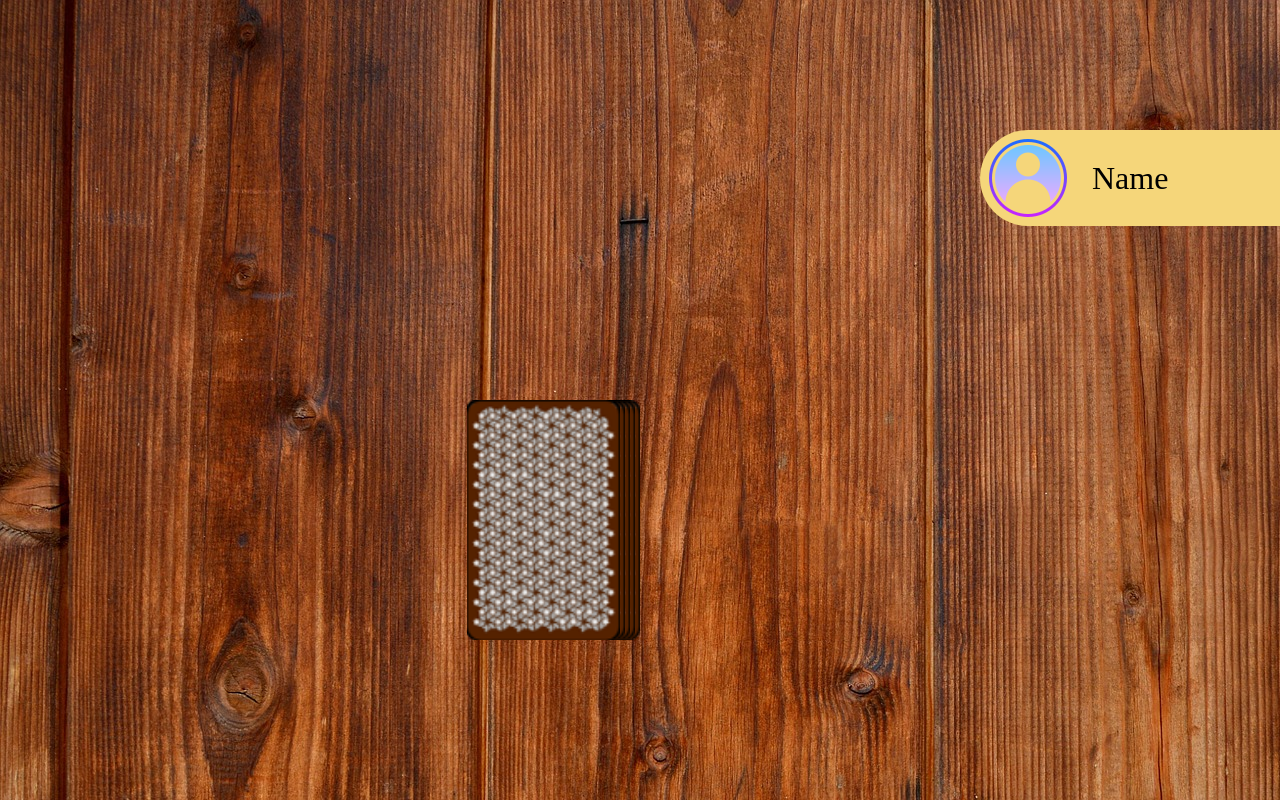
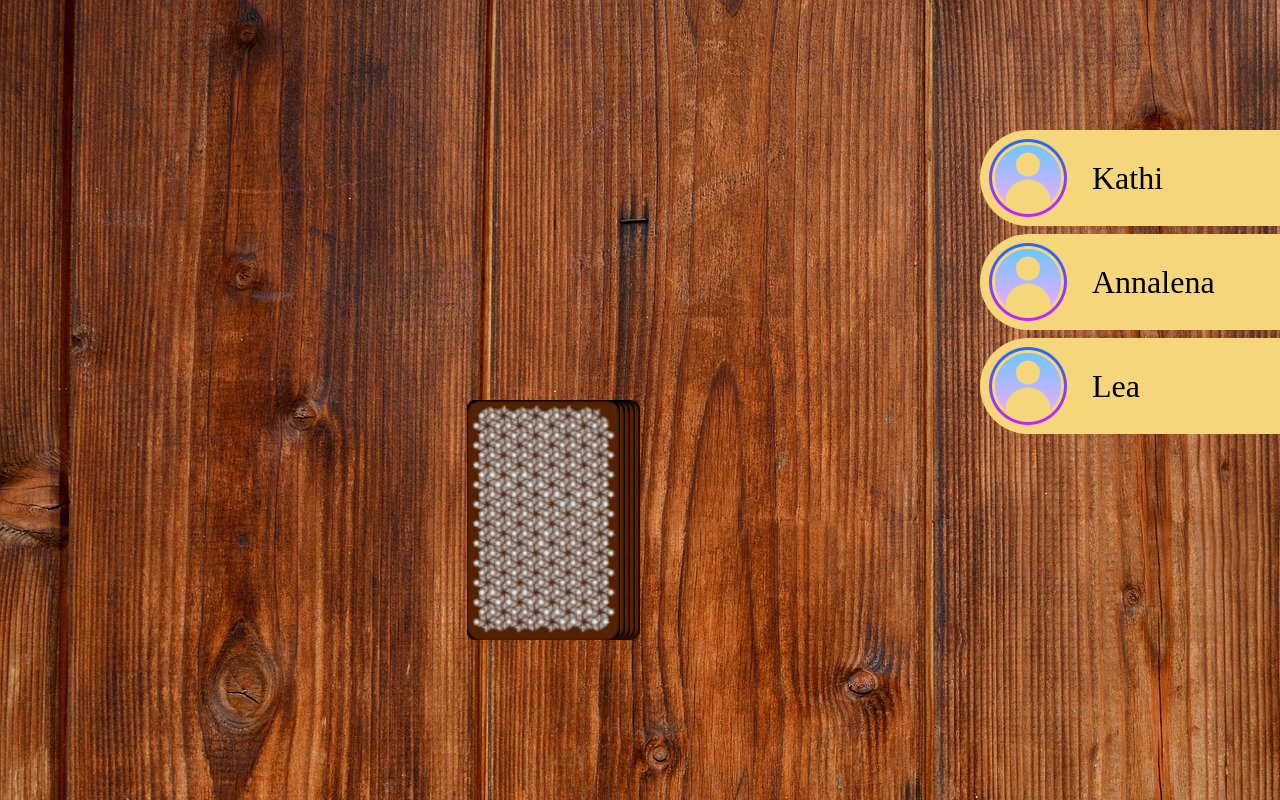
Before and after one commit to RaphaelaMulthaup/ringoffire, an Angular app: page /game in a window 1280 px wide. Built offline with nearby package versions, Linux system fonts and the light colour scheme.

Commit message:
display players from game array

```diff
--- a/src/app/game/game.component.html
+++ b/src/app/game/game.component.html
@@ -1,9 +1,14 @@
-<app-player style="top: 130px" class="playerPosition"></app-player>
+<app-player
+  *ngFor="let player of game.players; let i = index"
+  [name]= "player"
+  [ngStyle]="{ 'top.px': i * 104 + 130 }"
+  class="playerPosition"
+></app-player>
 <div class="field">
   <div class="cardStack">
     <!-- card stack -->
     <img
-      [ngStyle]="{ right: i * 5 + 'px' }"
+      [ngStyle]="{ 'right.px': i * 5 }"
       *ngFor="let card of [1, 2, 3, 4, 5]; let i = index"
       src="./../../assets/img/cards/card_cover.png"
       alt=""
--- a/src/app/player/player.component.html
+++ b/src/app/player/player.component.html
@@ -1,4 +1,4 @@
 <div class="player">
   <img src="./../../assets/img/profilePicture.png" alt="" />
-  <span>Name</span>
+  <span>{{ name }}</span>
 </div>
--- a/src/app/player/player.component.ts
+++ b/src/app/player/player.component.ts
@@ -1,10 +1,16 @@
-import { Component } from '@angular/core';
+import { Component, Input, OnInit } from '@angular/core';
 
 @Component({
   selector: 'app-player',
   templateUrl: './player.component.html',
   styleUrls: ['./player.component.scss']
 })
-export class PlayerComponent {
+export class PlayerComponent implements OnInit{
+  @Input() name: string = '';
 
+  constructor(){}
+
+  ngOnInit(): void {
+
+  }
 }
--- a/src/modules/game.ts
+++ b/src/modules/game.ts
@@ -1,5 +1,5 @@
 export class Game {
-  public players: string[] = [];
+  public players: string[] = ['Kathi', 'Annalena', 'Lea'];
   public stack: string[] = [];
   public playedCards: string[] = [];
   public currentPlayer: number = 0;
```
Lines whose indentation alone changed are shown as unchanged.
